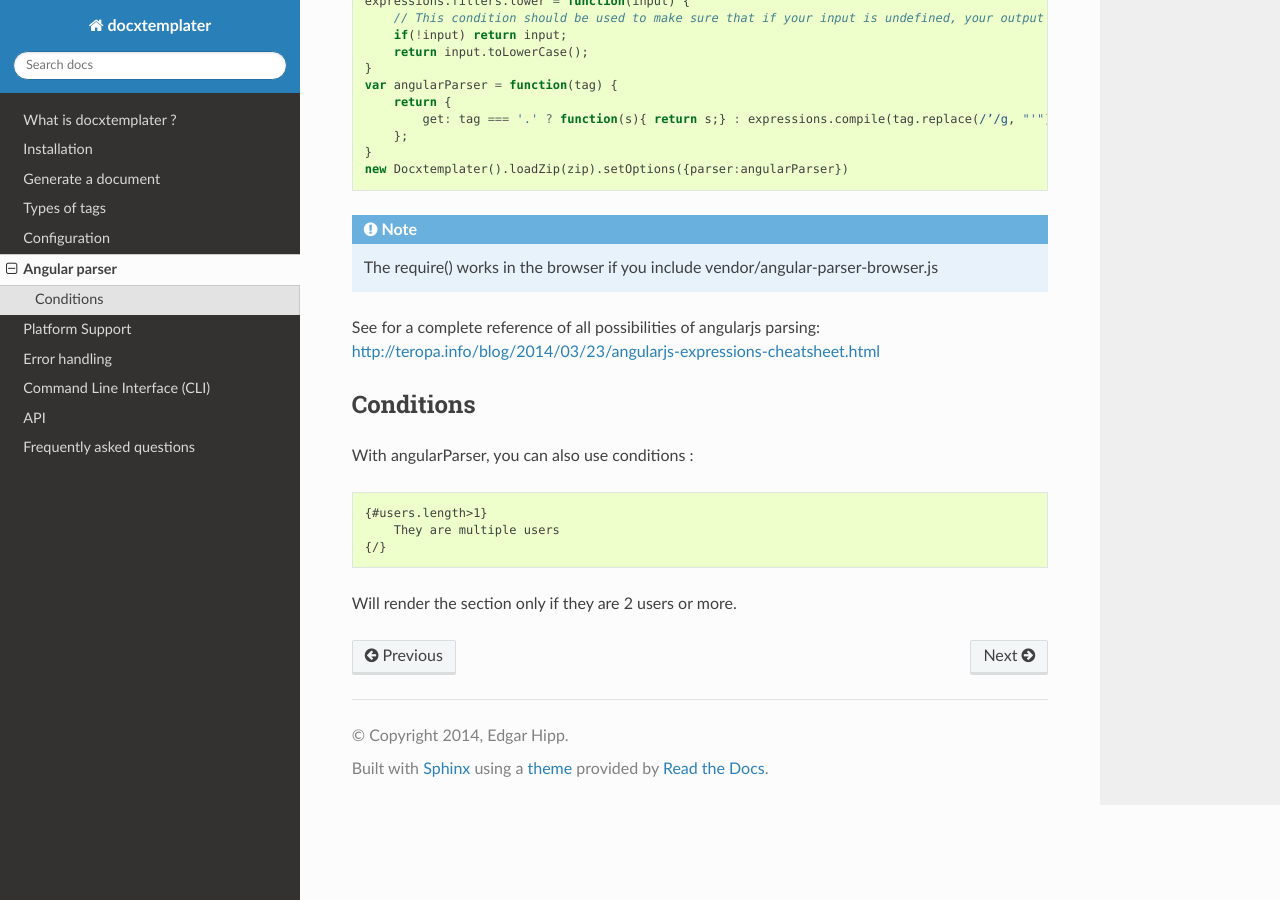
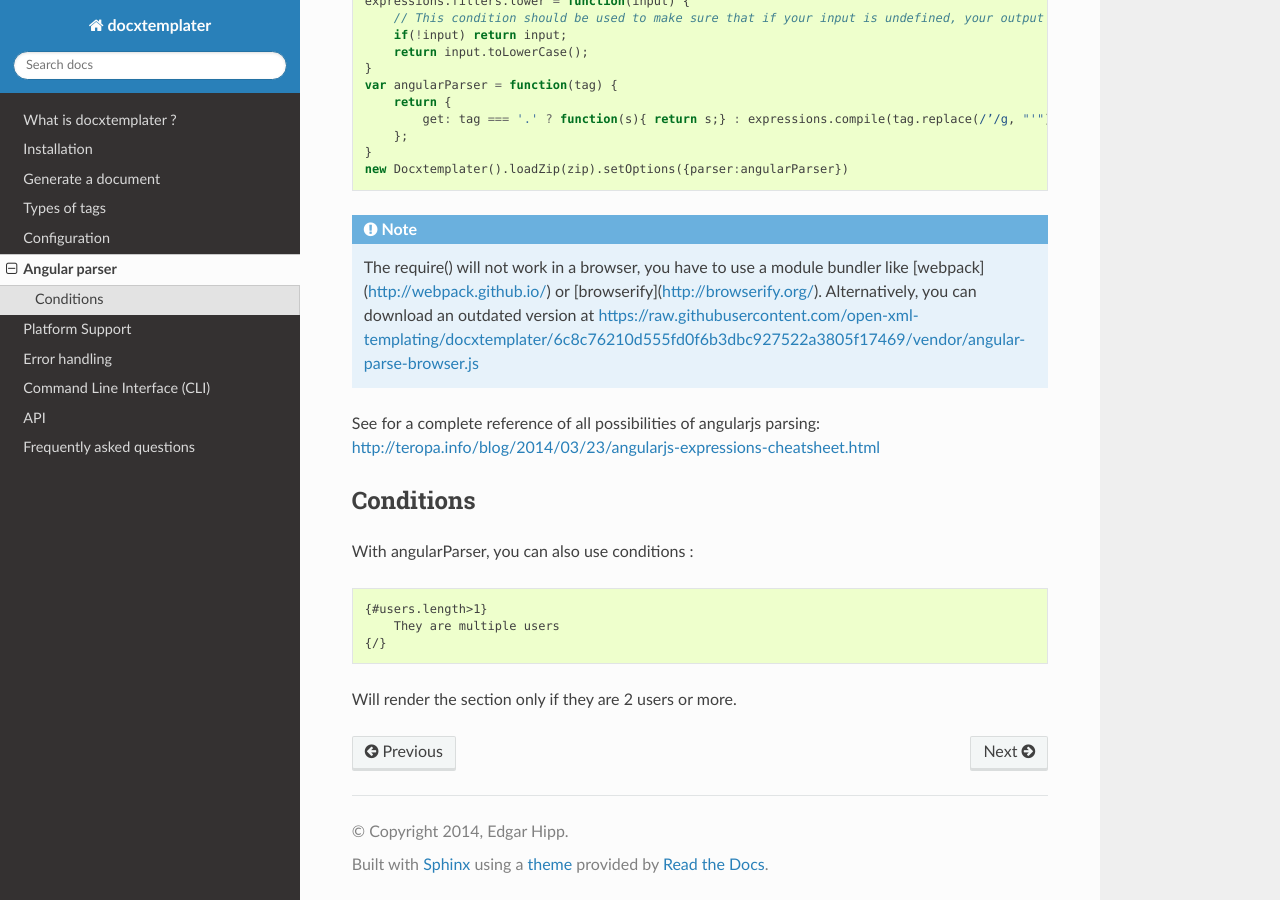
Before and after one commit to open-xml-templating/docxtemplater, a Sphinx documentation site: the page built from docs/source/angular_parse.rst, in a window 1280 px wide and 900 px high, scrolled down 861 px. Built offline with Sphinx 7.4.7 and the Read the Docs theme 2.0.0, drawn with Linux system fonts in a browser that asks for light colours.

Commit message:
Add doc about angular_parse

```diff
--- a/docs/source/angular_parse.rst
+++ b/docs/source/angular_parse.rst
@@ -57,7 +57,7 @@ Here's a code sample for how to use the angularParser :
 
 .. note::
 
-    The require() works in the browser if you include vendor/angular-parser-browser.js
+    The require() will not work in a browser, you have to use a module bundler like [webpack](http://webpack.github.io/) or [browserify](http://browserify.org/). Alternatively, you can download an outdated version at https://raw.githubusercontent.com/open-xml-templating/docxtemplater/6c8c76210d555fd0f6b3dbc927522a3805f17469/vendor/angular-parse-browser.js
 
 See for a complete reference of all possibilities of angularjs parsing:
 http://teropa.info/blog/2014/03/23/angularjs-expressions-cheatsheet.html
```
